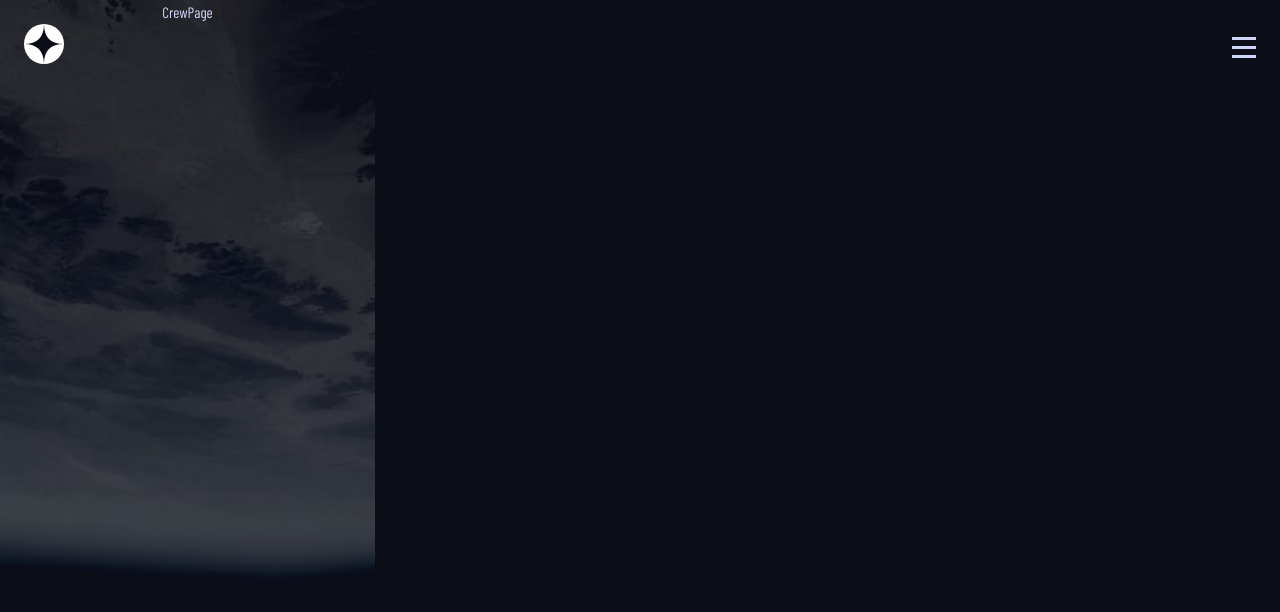
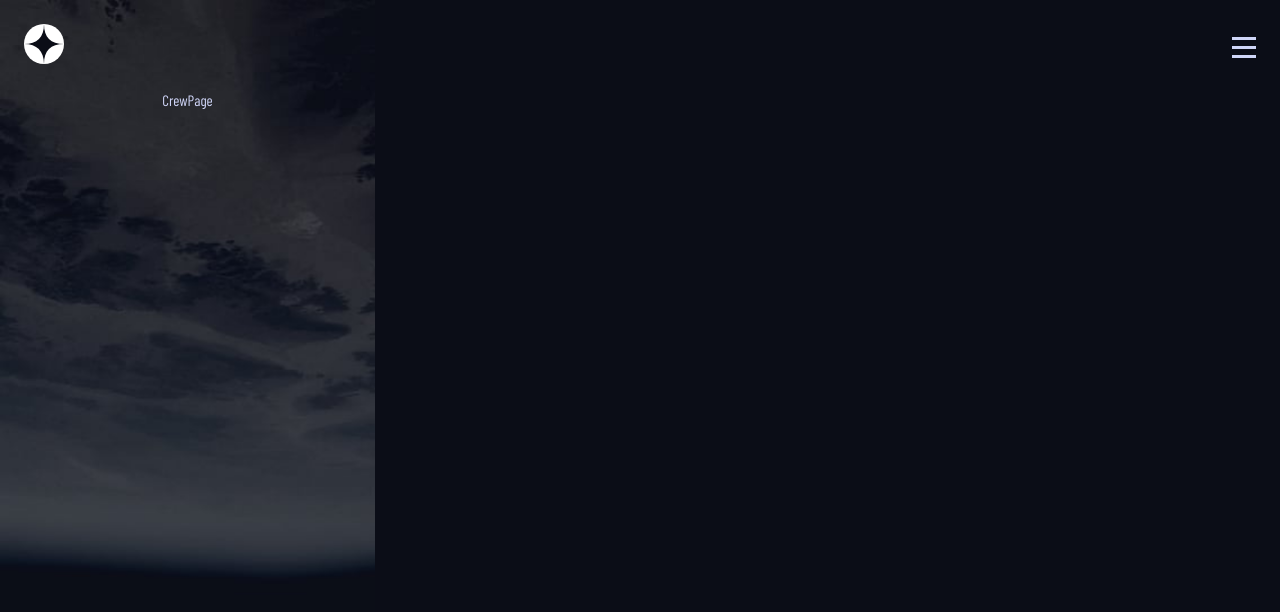
Before and after one commit to newbpydev/15-space-tourism-mp-website-ts-scss-nextjs, a Next.js app: page /crew in a window 1280 px wide. Shown: the top 612 px of the page. Built offline with nearby package versions, Linux system fonts and the light colour scheme; a web font is replaced by a local one.

Commit message:
style(crew): add padding to the main container in the crew page to improve layout fix(crew): make CrewPage function asynchronous to avoid potential issues with future changes

```diff
--- a/src/app/crew/page.tsx
+++ b/src/app/crew/page.tsx
@@ -1,6 +1,6 @@
 import styles from "../styles/pages/crewpage.module.scss";
 
-function CrewPage() {
+async function CrewPage() {
   return <main className={styles.main}>CrewPage</main>;
 }
 
--- a/src/app/styles/pages/crewpage.module.scss
+++ b/src/app/styles/pages/crewpage.module.scss
@@ -3,4 +3,5 @@
 
 .main {
   @include container('crew');
+  padding: 8.8rem 2.4rem 5.8rem;
 }
```
